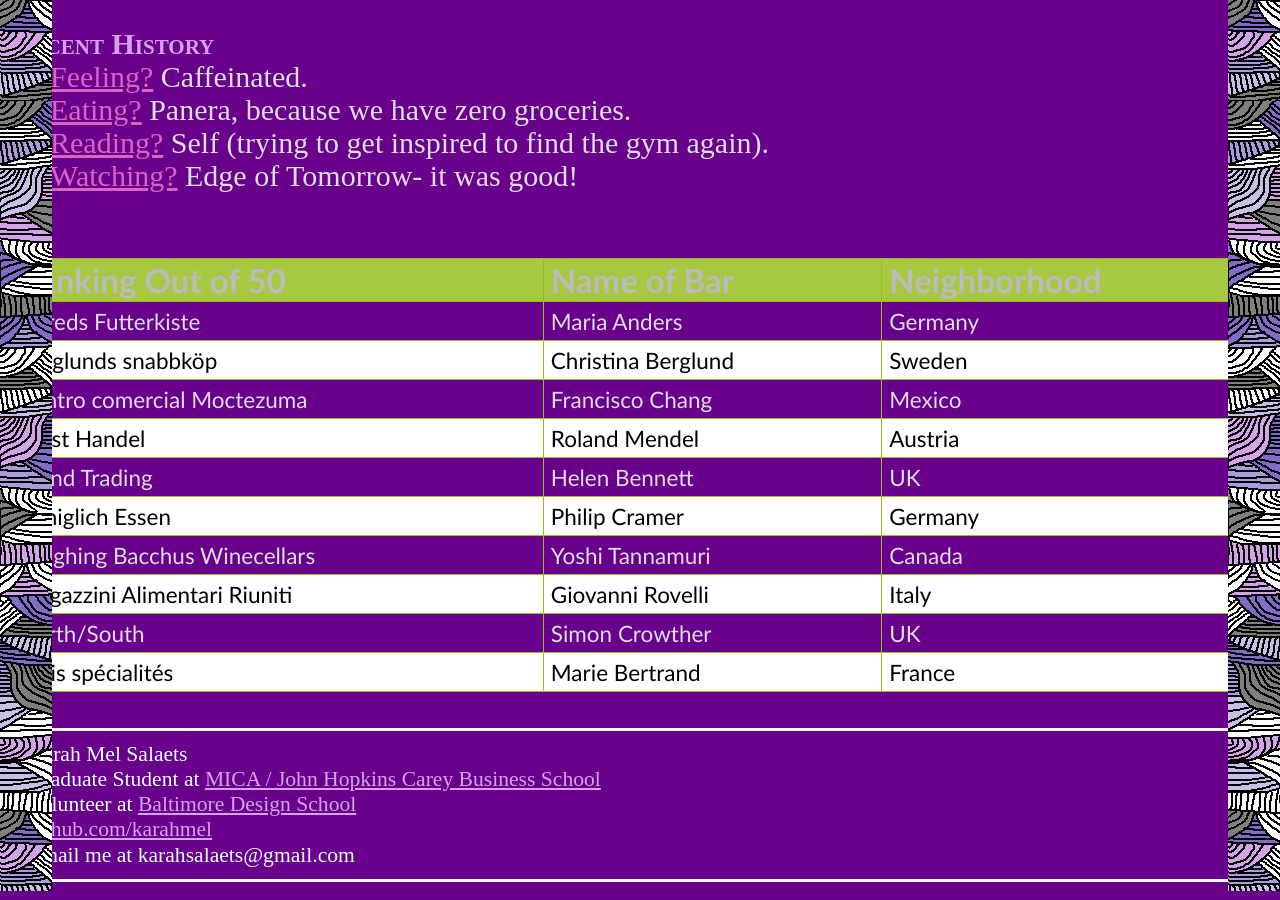
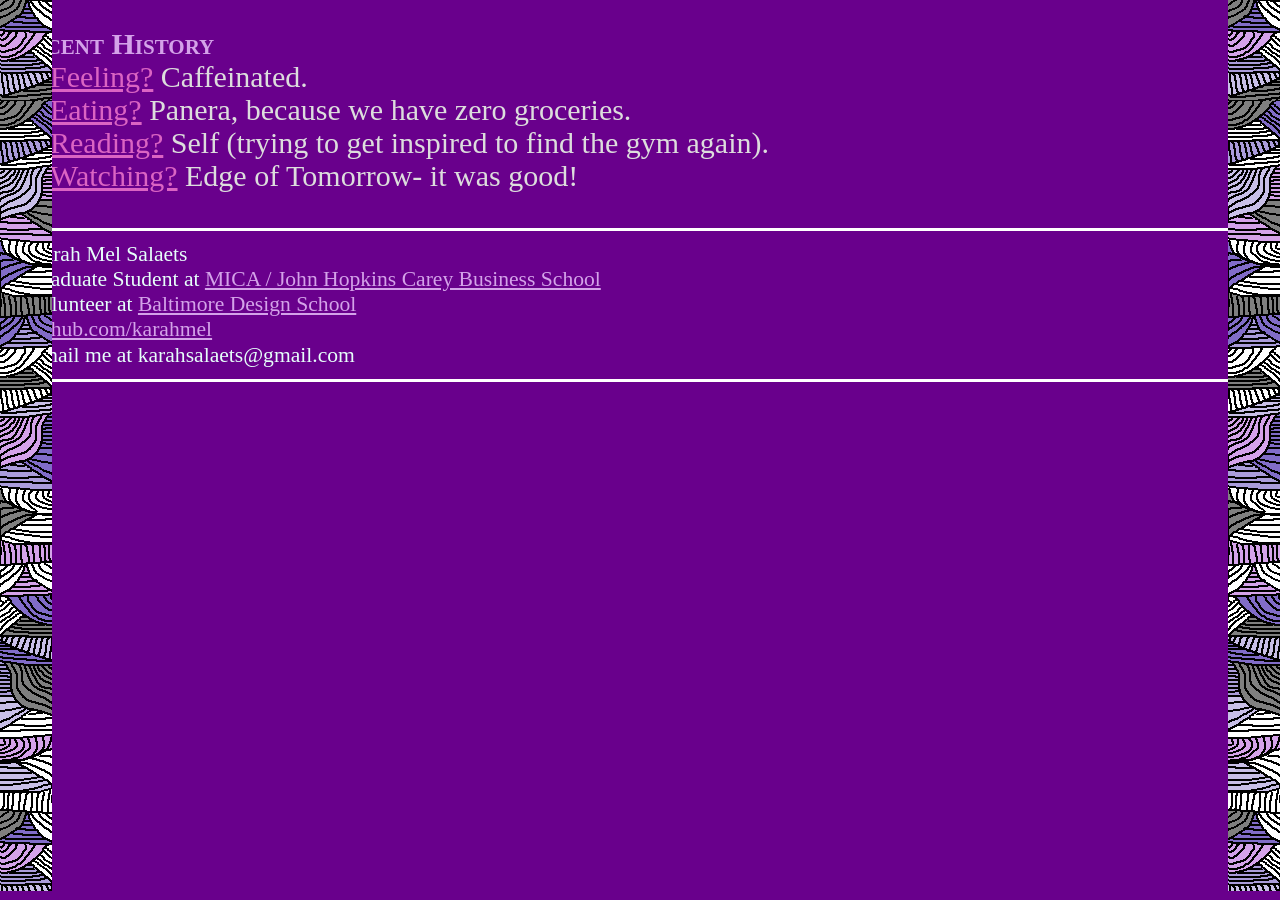
Before and after one commit to Karahmel/Blog, a Jekyll site: the page built from index.html, in a window 1280 px wide and 900 px high, scrolled down 711 px. Built offline with Jekyll 4.4.1, drawn with Linux system fonts in a browser that asks for light colours; Markdown is read by kramdown in place of the engine named in the settings.

Commit message:
Update index.html

```diff
--- a/index.html
+++ b/index.html
@@ -63,67 +63,6 @@ title: Karah's Blog
     <li><a href="https://www.panerabread.com/en-us/home.html">Eating?</a> Panera, because we have zero groceries.</li>
     <li><a href="http://www.self.com/body/celebrity/2014/10/newsroom-olivia-munn-actress-interview/">Reading?</a> Self (trying to get inspired to find the gym again).</li>
     <li><a href="http://www.imdb.com/title/tt1631867/">Watching?</a> Edge of Tomorrow- it was good!</li>
-<br \>
-<br \>
-<table id="customers">
-  <tr>
-    <th>Ranking Out of 50</th>
-    <th>Name of Bar</th>
-    <th>Neighborhood
-    </th>
-  </tr>
-  <tr>
-    <td>Alfreds Futterkiste</td>
-    <td>Maria Anders</td>
-    <td>Germany</td>
-  </tr>
-  <tr class="alt">
-    <td>Berglunds snabbköp</td>
-    <td>Christina Berglund</td>
-    <td>Sweden</td>
-  </tr>
-  <tr>
-    <td>Centro comercial Moctezuma</td>
-    <td>Francisco Chang</td>
-    <td>Mexico</td>
-  </tr>
-  <tr class="alt">
-    <td>Ernst Handel</td>
-    <td>Roland Mendel</td>
-    <td>Austria</td>
-  </tr>
-  <tr>
-    <td>Island Trading</td>
-    <td>Helen Bennett</td>
-    <td>UK</td>
-  </tr>
-  <tr class="alt">
-    <td>Königlich Essen</td>
-    <td>Philip Cramer</td>
-    <td>Germany</td>
-  </tr>
-  <tr>
-    <td>Laughing Bacchus Winecellars</td>
-    <td>Yoshi Tannamuri</td>
-    <td>Canada</td>
-  </tr>
-  <tr class="alt">
-    <td>Magazzini Alimentari Riuniti</td>
-    <td>Giovanni Rovelli</td>
-    <td>Italy</td>
-  </tr>
-  <tr>
-    <td>North/South</td>
-    <td>Simon Crowther</td>
-    <td>UK</td>
-  </tr>
-  <tr class="alt">
-    <td>Paris spécialités</td>
-    <td>Marie Bertrand</td>
-    <td>France</td>
-  </tr>
-</table>
-
 
 
 </div>
```
